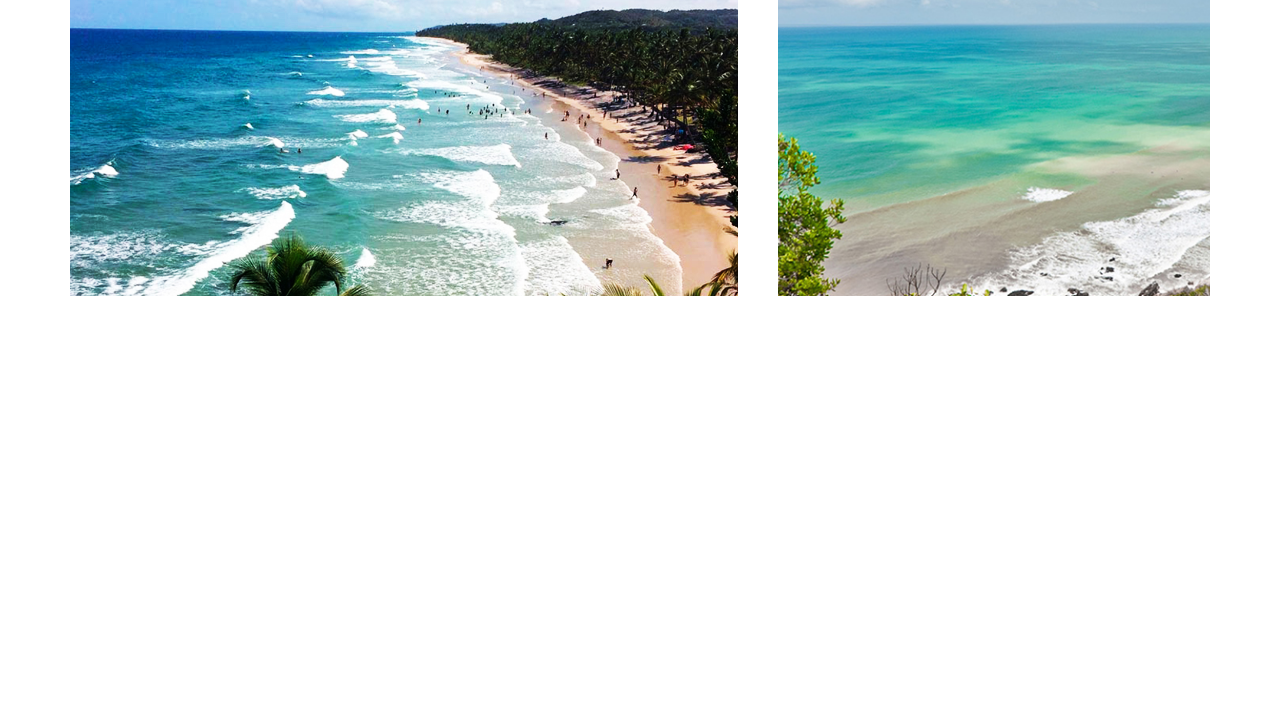
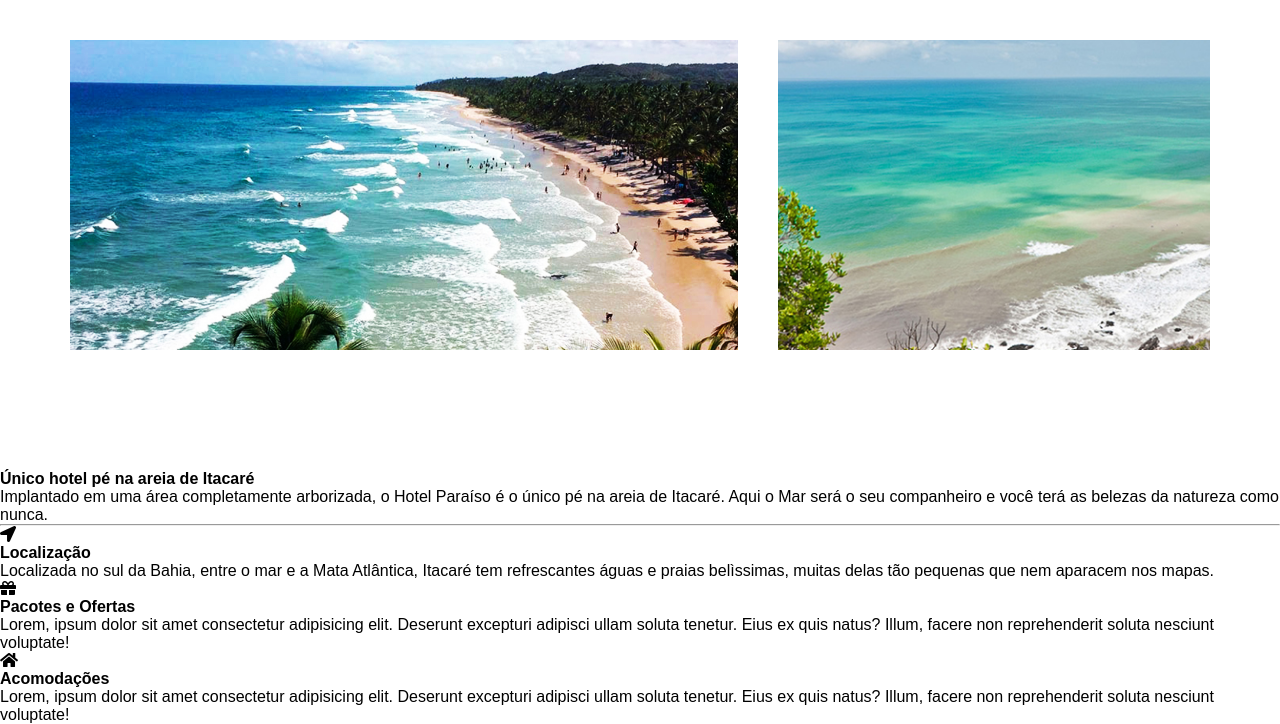
Before and after one commit to f-nely/hotel-paraiso, a plain HTML site: page index.html in a window 1280 px wide. Shown: the part 1445-2169 px from the top of the page. Before the commit the page ends 1861 px from the top, so only its background shows below. Drawn offline with Linux system fonts and the light colour scheme.

Commit message:
Criando seção caracteristica

```diff
--- a/index.html
+++ b/index.html
@@ -32,7 +32,7 @@
    </section>
 
    <section class="conheca-o-hotel">
-       <h1>Conheça o Hotel Paraíso</h1>
+       <h3>Conheça o Hotel Paraíso!</h3>
        <p>
            Feche os olhos e imagine o paraíso. Um lugar no meio da
            Mata Atlântica e banhado pelo mar onde você encontra paz,
@@ -46,5 +46,46 @@
             <li class="small" style="background-image: url(./img/itarace-04.jpg);"></li>
         </ul>
    </section>
+
+   <section class="caracteristicas">
+       <h3>Único hotel pé na areia de Itacaré</h3>
+       <p>
+           Implantado em uma área completamente arborizada, o Hotel Paraíso é o
+           único pé na areia de Itacaré. Aqui o Mar será o seu companheiro e
+           você terá as belezas da natureza como nunca.
+        </p>
+       <hr>
+       <ul class="grid">
+           <li>
+               <i class="fas fa-location-arrow"></i>
+               <h4>Localização</h4>
+               <p>
+                   Localizada no sul da Bahia, entre o mar e a Mata Atlântica,
+                   Itacaré tem refrescantes águas e praias belìssimas, muitas
+                   delas tão pequenas que nem aparacem nos mapas.
+                </p>
+           </li>
+
+           <li>
+            <i class="fas fa-gift"></i>
+            <h4>Pacotes e Ofertas</h4>
+            <p>
+              Lorem, ipsum dolor sit amet consectetur adipisicing elit. Deserunt
+              excepturi adipisci ullam soluta tenetur. Eius ex quis natus? Illum,
+              facere non reprehenderit soluta nesciunt voluptate!
+             </p>
+        </li>
+
+        <li>
+            <i class="fas fa-home"></i>
+            <h4>Acomodações</h4>
+            <p>
+                Lorem, ipsum dolor sit amet consectetur adipisicing elit. Deserunt
+                excepturi adipisci ullam soluta tenetur. Eius ex quis natus? Illum,
+                facere non reprehenderit soluta nesciunt voluptate!
+             </p>
+        </li>
+       </ul>
+   </section>
 </body>
 </html>
```
